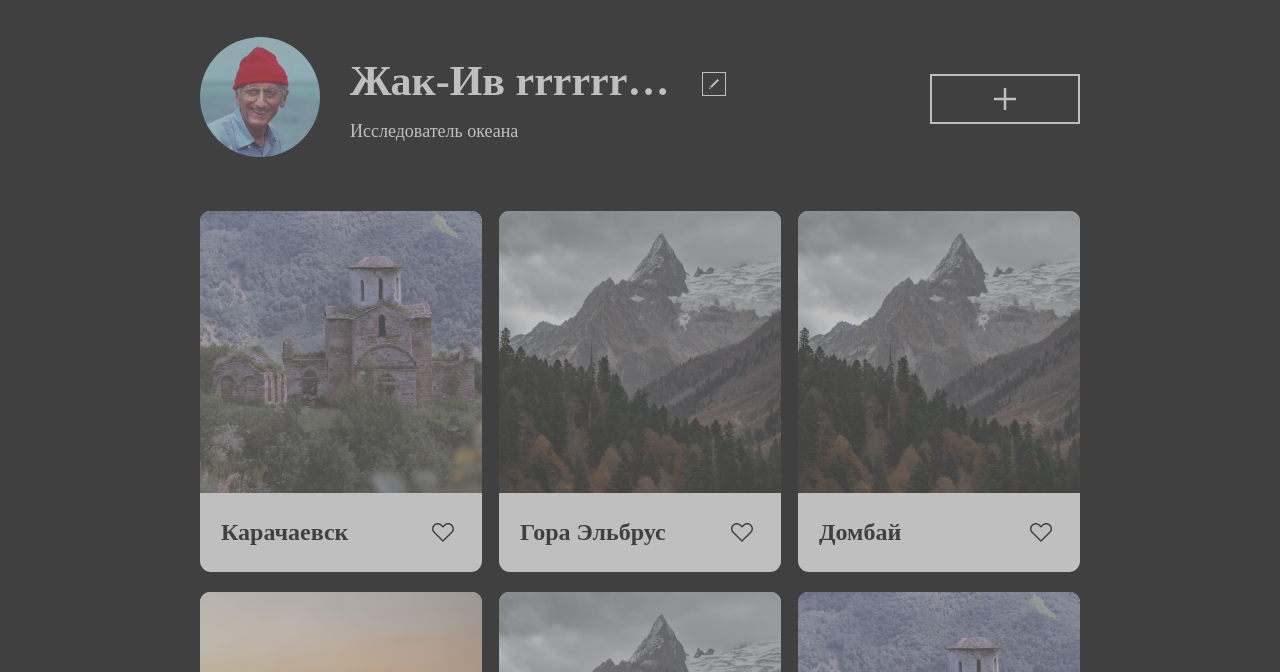
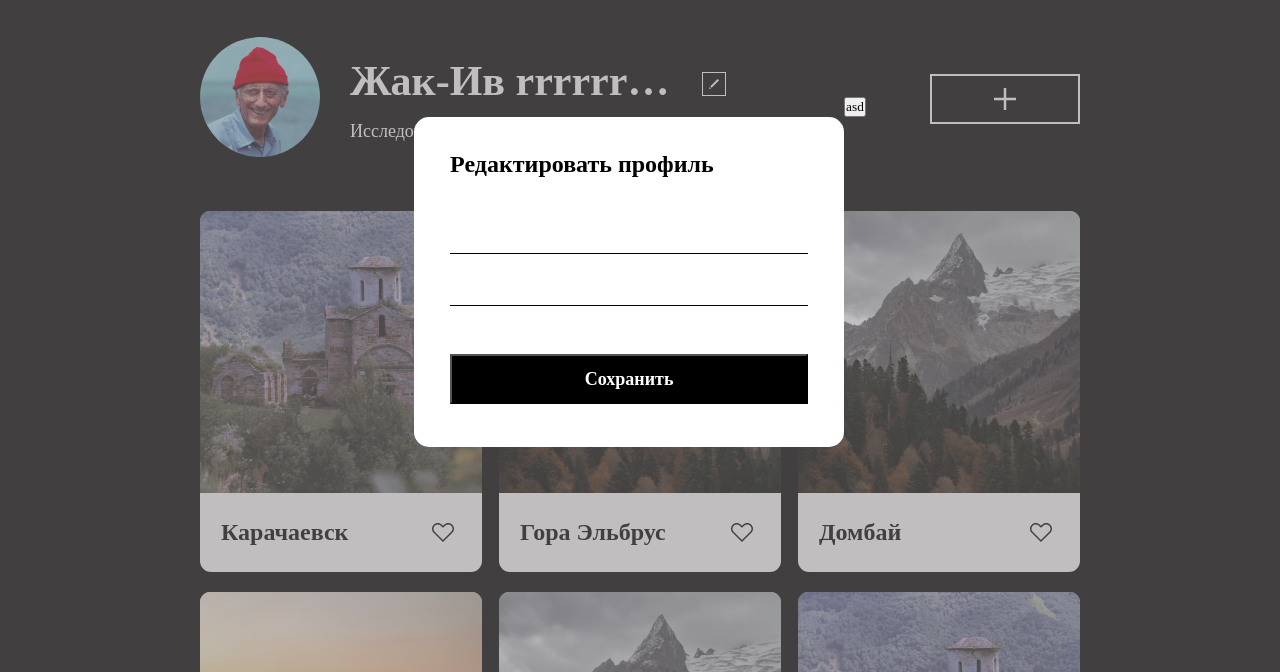
Before and after one commit to ggnett/jstests, a plain HTML site: page index.html in a window 1280 px wide. Both pictures are taken after a click on the button 714 px from the left and 211 px from the top of the page. Shown: the part 128-800 px from the top of the page. Drawn offline with Linux system fonts and the light colour scheme.

Commit message:
making form...

```diff
--- a/index.html
+++ b/index.html
@@ -66,7 +66,17 @@
         <p class="footer_text">© 2020 Mesto Russia</p>
       </footer>
     </div>
-    <form class="fix-form">asd</form>
+    <div class="fix-form">
+      <div class="fix-form_form">
+        <button class="form_button">asd</button>
+        <form class="form_edit">
+          <h3 class="edit_title">Редактировать профиль</h3>
+          <input class="edit_name edit" type="text">
+          <input class="edit_work edit" type="text">
+          <button class="edit_save">Сохранить</button>
+        </form>
+      </div>
+    </div>
     <script src="./script/fix-form.js"></script>
   </body>
 </html>
--- a/script/fix-form.js
+++ b/script/fix-form.js
@@ -1,5 +1,6 @@
 let fix_button = document.querySelector(".info_button");
 let fix_form = document.querySelector(".fix-form");
+let chek = document.querySelector(".edit_name");
 fix_button.addEventListener("click", () => {
   fix_form.classList.add("visible_form");
 });
--- /dev/null
+++ b/styles/fix-form/_form.css
@@ -0,0 +1,56 @@
+.fix-form_form {
+    height:100%;
+    display:grid;
+    grid-template-columns: max-content min-content;
+    grid-template-rows: min-content max-content;
+    justify-content: center;
+    align-content: center;
+}
+
+.form_button {
+    grid-column:2 /3;
+}
+
+.form_edit {
+    width:430px;
+    height:330px;
+    display:flex;
+    flex-direction: column;
+    background-color:white;
+    border-radius: 15px;
+}
+
+.edit {
+    width:358px;
+    margin:0 auto;
+    font-size: 14px;
+    border:0;
+    border-bottom:1px solid black;
+    padding-bottom:5px;
+    outline: none;
+}
+
+.edit_title {
+    width:358px;
+    margin:34px auto 54px auto;
+    font-size: 24px;
+    font-weight: 900;
+}
+
+.edit_name {
+    margin-bottom:30px;
+}
+
+.edit_work {
+    margin-bottom: 48px;;
+}
+
+.edit_save {
+    width:358px;
+    height:50px;
+    background-color: black;
+    color:white;
+    font-weight: 900;
+    font-size:18px;
+    margin:0 auto;
+}
--- a/styles/fix-form/fix-form.css
+++ b/styles/fix-form/fix-form.css
@@ -1,12 +1,13 @@
+@import url(./_form.css);
+
 .fix-form {
   position: fixed;
   top: 0;
   left: 0;
   width: 100%;
   height: 100%;
-  background-color: gray;
+  background-color: rgba(129, 127, 127, 0.5);
   z-index: 5;
-  opacity: 0.5;
   visibility: hidden;
 }
 
```
